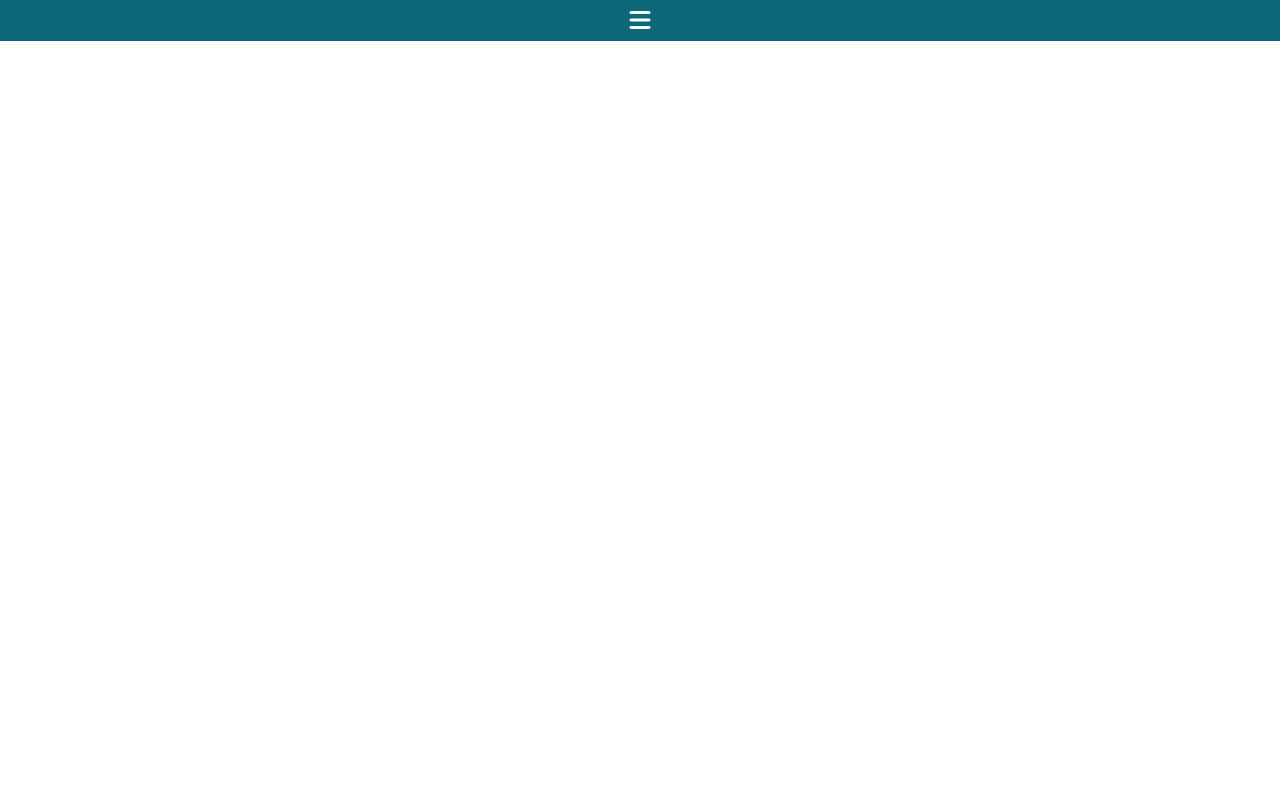
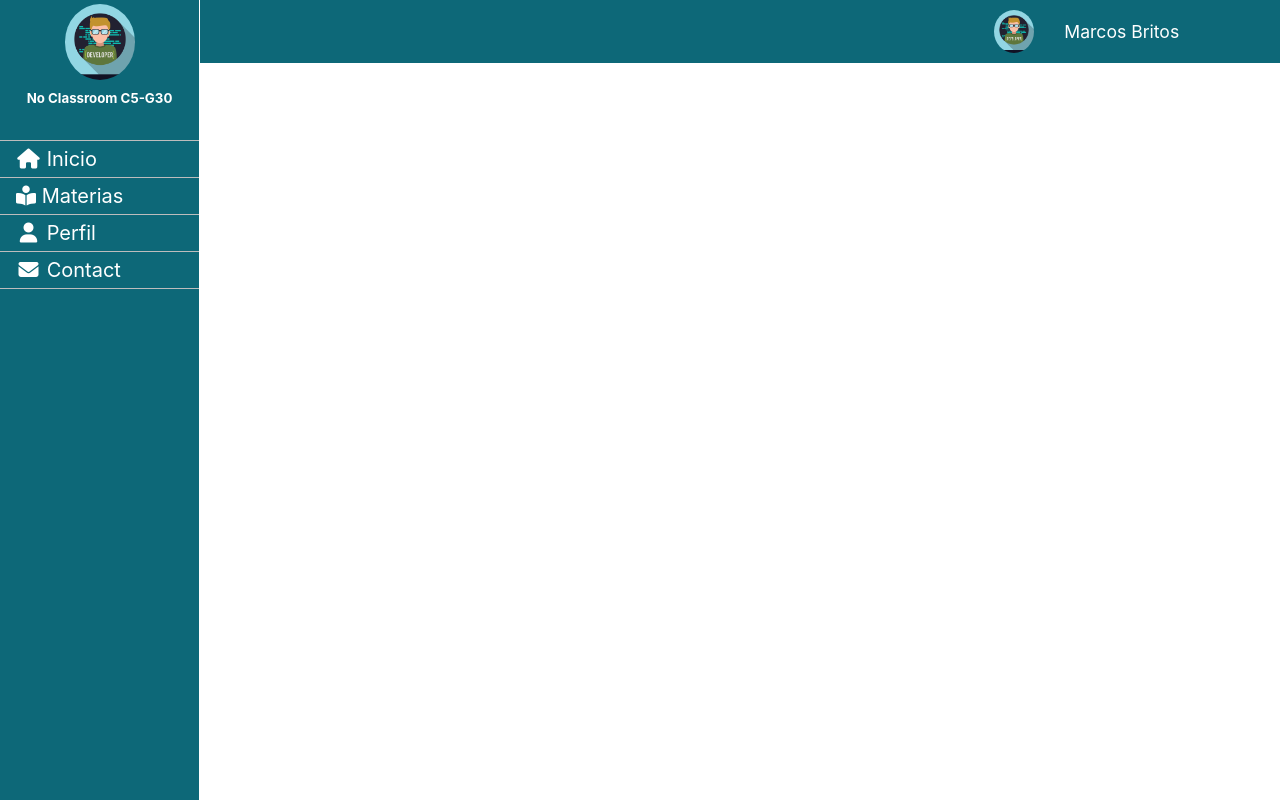
Before and after one commit to No-Country/C5-G30, a React (Create React App) app in the folder client/: page / in a window 1280 px wide. Built offline with nearby package versions, Linux system fonts and the light colour scheme.

Commit message:
add navBar

```diff
--- /dev/null
+++ b/client/src/components/NavBar/NavBar.jsx
@@ -0,0 +1,14 @@
+import React from 'react';
+import SideBar from './SideBar';
+import Topbar from './topbar';
+
+const NavBar = () => {
+    return (
+        <>
+            <Topbar />
+            <SideBar />
+        </>
+    );
+}
+
+export default NavBar;
--- a/client/src/components/SideBar.jsx
+++ b/client/src/components/NavBar/SideBar.jsx
@@ -1,15 +1,19 @@
 import React from "react";
 import { Link } from "react-router-dom";
-import "../styles/sideBar.css";
+import "../../styles/sideBar.css";
 const SideBar = () => {
   return (
     <div class="sidebar">
-      <div>
+      <div className="page-name">
+        <img src="/web-developer-design-vector-5884837.jpg" alt="" />
+        <h5>No Classroom C5-G30</h5>
+      </div>
+      <div className="nav-item">
         <Link to="/">
           <i class="fa fa-fw fa-home"></i> Inicio
         </Link>
         <Link to="/subjects">
-          <i class="fa fa-fw fa-wrench"></i> Materias
+          <i class="fas fa-book-reader"></i> Materias
         </Link>
         <Link to="/user/profile/6290328166920c04f471eb98">
           <i class="fa fa-fw fa-user"></i> Perfil
--- /dev/null
+++ b/client/src/components/NavBar/topbar.jsx
@@ -0,0 +1,64 @@
+import React from "react";
+import "../../styles/topBar.css";
+import { Link} from 'react-router-dom'
+
+const Topbar = () => {
+  const handleDisplay = () => {
+    let display = document.querySelector(".top-bar");
+    let $burger = document.querySelector(".burger");
+    let $closed = document.querySelector(".closed");
+
+    if (!$burger.classList.contains("ds-none")) {
+      $burger.classList.add("ds-none");
+      $closed.classList.remove("ds-none");
+      display.style.display = "block";
+    } else if (!$closed.classList.contains("ds-none")) {
+      $closed.classList.add("ds-none");
+      $burger.classList.remove("ds-none");
+      display.style.display = "none";
+    }
+  };
+
+  return (
+    <div className="top-bar-contain">
+      <div className="burger-menu">
+        <i class="fas fa-bars burger" onClick={handleDisplay}></i>
+        <i class="fas fa-times closed ds-none" onClick={handleDisplay}></i>
+      </div>
+      <div className="top-bar">
+        <div className="avatar-contain">
+          <img
+            className="imag-avatar"
+            src="/web-developer-design-vector-5884837.jpg"
+            alt=""
+          />
+          <p>Marcos Britos</p>
+        </div>
+        <ul className="list-btn-navbar">
+          <li className="item-navbar">
+            <Link to="/">
+              <i class="fa fa-fw fa-home"></i> Inicio
+            </Link>
+          </li>
+          <li className="item-navbar">
+            <Link to="/subjects">
+              <i class="fas fa-book-reader"></i> Materias
+            </Link>
+          </li>
+          <li className="item-navbar">
+            <Link to="/user/profile/6290328166920c04f471eb98">
+              <i class="fa fa-fw fa-user"></i> Perfil
+            </Link>
+          </li>
+          <li className="item-navbar">
+            <Link to="#contact">
+              <i class="fa fa-fw fa-envelope"></i> Contact
+            </Link>
+          </li>
+        </ul>
+      </div>
+    </div>
+  );
+};
+
+export default Topbar;
--- a/client/src/components/topbar.jsx
+++ /dev/null
@@ -1,45 +0,0 @@
-import React from "react";
-import "./topBar.css";
-const Topbar = () => {
-    const handleDisplay = ()=>{
-        let display = document.querySelector('.top-bar')
-        let $burger = document.querySelector('.burger')
-        let $closed = document.querySelector('.closed')
-
-        if (!$burger.classList.contains('ds-none')) {
-            $burger.classList.add('ds-none')
-            $closed.classList.remove('ds-none')
-            display.style.display = 'block'
-        } else if (!$closed.classList.contains('ds-none')) {
-            $closed.classList.add('ds-none')
-            $burger.classList.remove('ds-none')
-            display.style.display = 'none'
-        }
-
-    }
-
-  return (
-    <div className="top-bar-contain">
-      <div className="burger-menu">
-        <i class="fas fa-bars burger" onClick={handleDisplay}></i>
-        <i class="fas fa-times closed ds-none" onClick={handleDisplay}></i>
-      </div>
-      <div className="top-bar">
-        <div className="avatar-contain">
-            <img className="imag-avatar" src="" alt="" />
-          <p>Nombre</p>
-        </div>
-        <ul className="list-btn-navbar">
-            <li className="item-navbar" >item</li>
-            <li className="item-navbar" >item</li>
-            <li className="item-navbar" >item</li>
-            <li className="item-navbar" >item</li>
-            <li className="item-navbar" >item</li>
-            <li className="item-navbar" >item</li>
-        </ul>
-      </div>
-    </div>
-  );
-};
-
-export default Topbar;
--- a/client/src/routes/HomeRouter.js
+++ b/client/src/routes/HomeRouter.js
@@ -1,16 +1,15 @@
 import React from 'react';
 import { Routes, Route } from 'react-router-dom';
 import List from '../components/List/List.jsx';
-import SideBar from '../components/SideBar.jsx';
+import NavBar from '../components/NavBar/NavBar.jsx';
 import AddSubjects from '../components/subjects/addSubjects.jsx';
-import Topbar from '../components/topbar.jsx';
 import Dashboard from '../pages/Dashboard.jsx';
 import UserRouter from './UserRouter.js';
+
 const HomeRouter = () => {
     return (
         <>
-            <Topbar />
-            {/* <SideBar /> */}
+            <NavBar />
             <Routes>
                 <Route path='/' element={<Dashboard />} />
                 <Route path='/subjects' element={<List />} />
--- a/client/src/styles/sideBar.css
+++ b/client/src/styles/sideBar.css
@@ -1,22 +1,62 @@
-.sidebar {
+.sidebar{
+  display: none;
+}
+@media (min-width: 1100px) {
+  .sidebar {
+    display: block;
     height: 100%;
-    width: 160px;
+    width: 20%;
+    max-width: 200px;
     position: fixed;
     z-index: 1;
     top: 0;
     left: 0;
     background-color: #111;
     overflow-x: hidden;
-    padding-top: 16px;
+    z-index: 81;
+    background-color: #0D6878;
+    border-right: 1px solid white;
   }
 
+  .page-name{
+    height: 120px;
+    width: 100%;
+    max-width: 200px;
+    display: flex;
+    flex-direction: column;
+    flex-wrap: wrap;
+    justify-content: center;
+    align-items: center;
+  }
+  .page-name img{
+    width: 70px;
+    border-radius: 100%;
+    -webkit-border-radius: 100%;
+    -moz-border-radius: 100%;
+    -ms-border-radius: 100%;
+    -o-border-radius: 100%;
+}
+  .page-name h5{
+    width: 100%;
+    padding: 10px;
+    text-align: center;
+    color: white;
+
+
+  }
   /* Style sidebar links */
+  .nav-item {
+    margin-top: 20px;
+  }
   .sidebar a {
     padding: 6px 8px 6px 16px;
-    text-decoration: none;
     font-size: 20px;
-    color: #818181;
+    color: white;
     display: block;
+    border-bottom: 1px solid rgb(189, 189, 189);
+  }
+  .sidebar a:first-child{
+    border-top: 1px solid rgb(189, 189, 189);
   }
 
   /* Style links on mouse-over */
@@ -29,9 +69,4 @@
     margin-left: 160px; /* Same as the width of the sidenav */
     padding: 0px 10px;
   }
-
-  /* Add media queries for small screens (when the height of the screen is less than 450px, add a smaller padding and font-size) */
-  @media screen and (max-height: 450px) {
-    .sidebar {padding-top: 15px;}
-    .sidebar a {font-size: 18px;}
-  }
+}
--- a/client/src/components/topBar.css
+++ b/client/src/styles/topBar.css
@@ -46,6 +46,7 @@
     color: white;
     font-size: 1.5rem;
     transition: all ease 4s;
+    cursor: pointer;
     -webkit-transition: all ease 4s;
     -moz-transition: all ease 4s;
     -ms-transition: all ease 4s;
@@ -59,6 +60,10 @@
     flex-wrap: wrap;
     justify-content: center;
     align-items: center;
+}
+
+.list-btn-navbar a {
+    color: white;
 }
 
 .item-navbar{
@@ -94,3 +99,50 @@
 .avatar-contain img{
     display: none;
 }
+
+@media (min-width: 1100px) {
+    .burger-menu{
+        display: none;
+    }
+    .list-btn-navbar{
+        display: none;
+    }
+    .top-bar-contain{
+        display: flex;
+        flex-direction: row;
+        flex-wrap: wrap;
+        justify-content: flex-end;
+        top: 0;
+    }
+    .top-bar, .avatar-contain{
+        display: flex;
+        flex-direction: row;
+        flex-wrap: wrap;
+        justify-content: flex-end;
+        align-items: center;
+    }
+
+    .top-bar{
+        width: 80%;
+
+    }
+
+    .avatar-contain{
+        width: 80%;
+        padding: 10px 0 10px 0;
+    }
+    .avatar-contain img{
+        display: block;
+        width: 40px;
+        border-radius: 100%;
+        -webkit-border-radius: 100%;
+        -moz-border-radius: 100%;
+        -ms-border-radius: 100%;
+        -o-border-radius: 100%;
+    }
+
+    .avatar-contain p{
+        width: 30%;
+        padding-left: 30px;
+    }
+}
```
